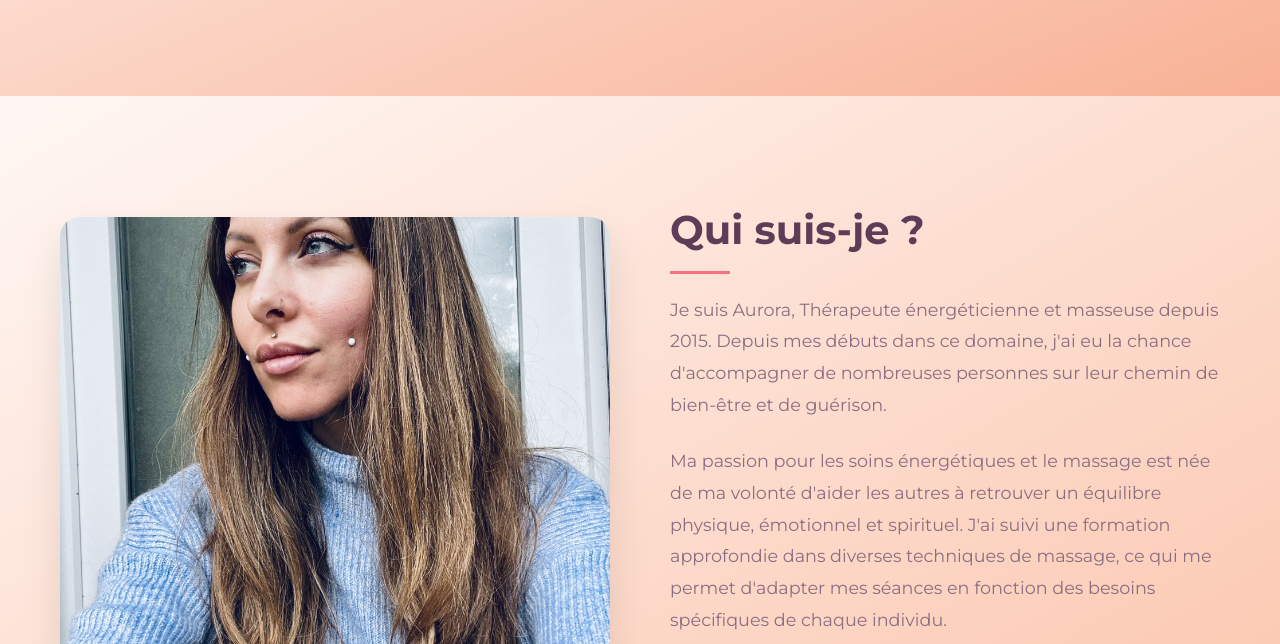
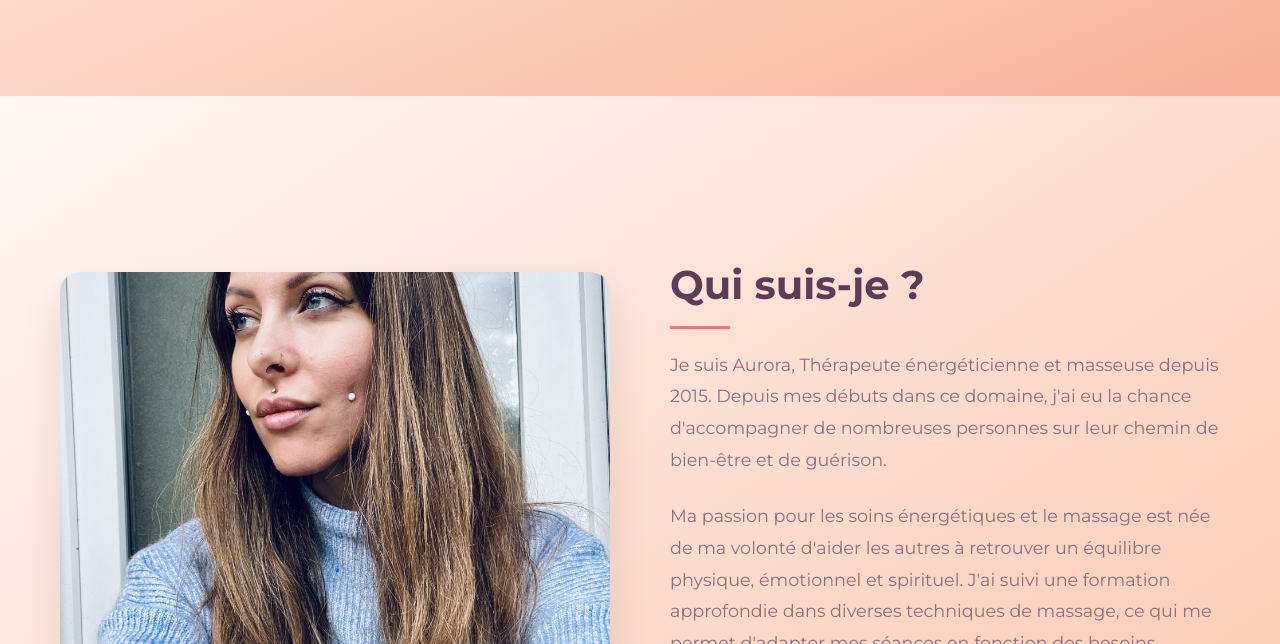
Before and after one commit to yukiroazn/aurora, a plain HTML site: page index.html in a window 1280 px wide. Shown: the part 1255-1899 px from the top of the page. Drawn offline with nearby package versions, Linux system fonts and the light colour scheme.

Commit message:
Update index.css

```diff
--- a/css/index.css
+++ b/css/index.css
@@ -423,7 +423,7 @@ body {
 
 /* About Section */
 .about-section {
-    padding: 100px 0;
+    padding: 155px 0;
     background: linear-gradient(to bottom right, #fff7f4, #fbc4ab);
 }
 
```
